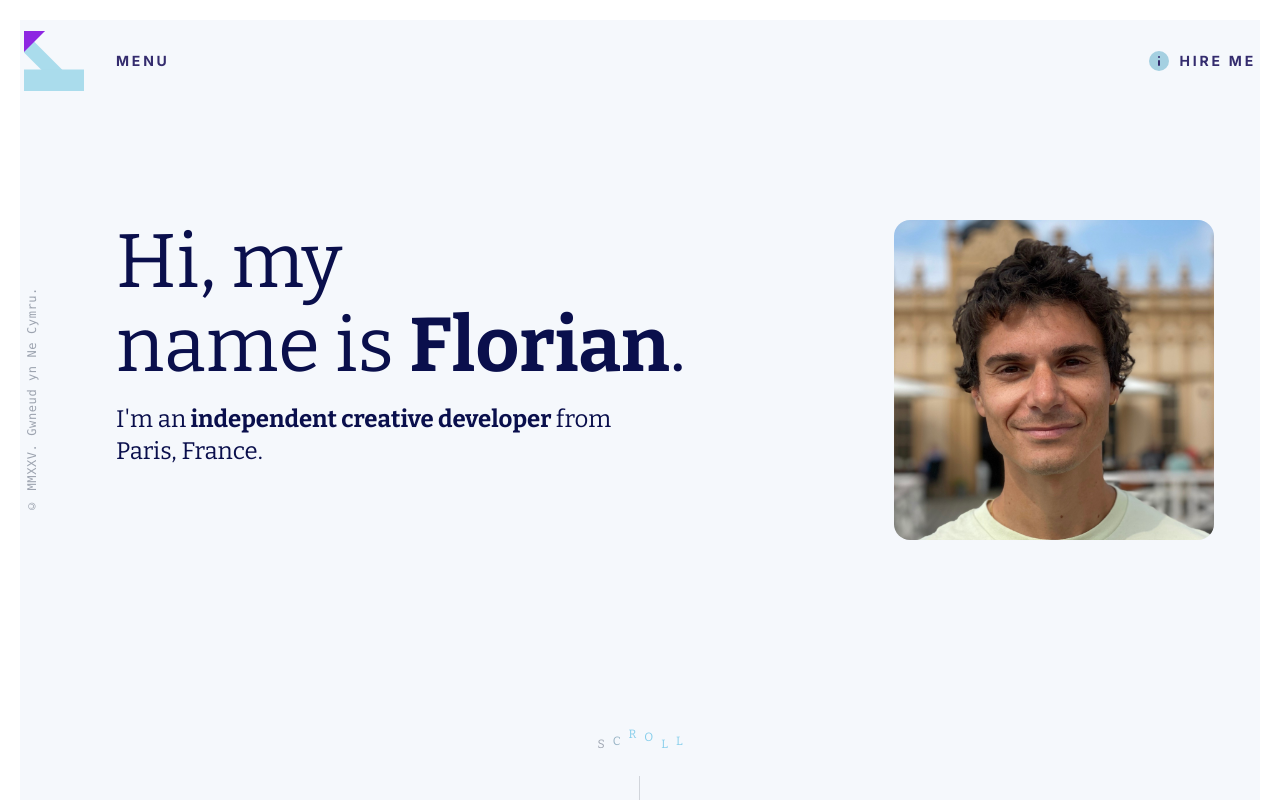
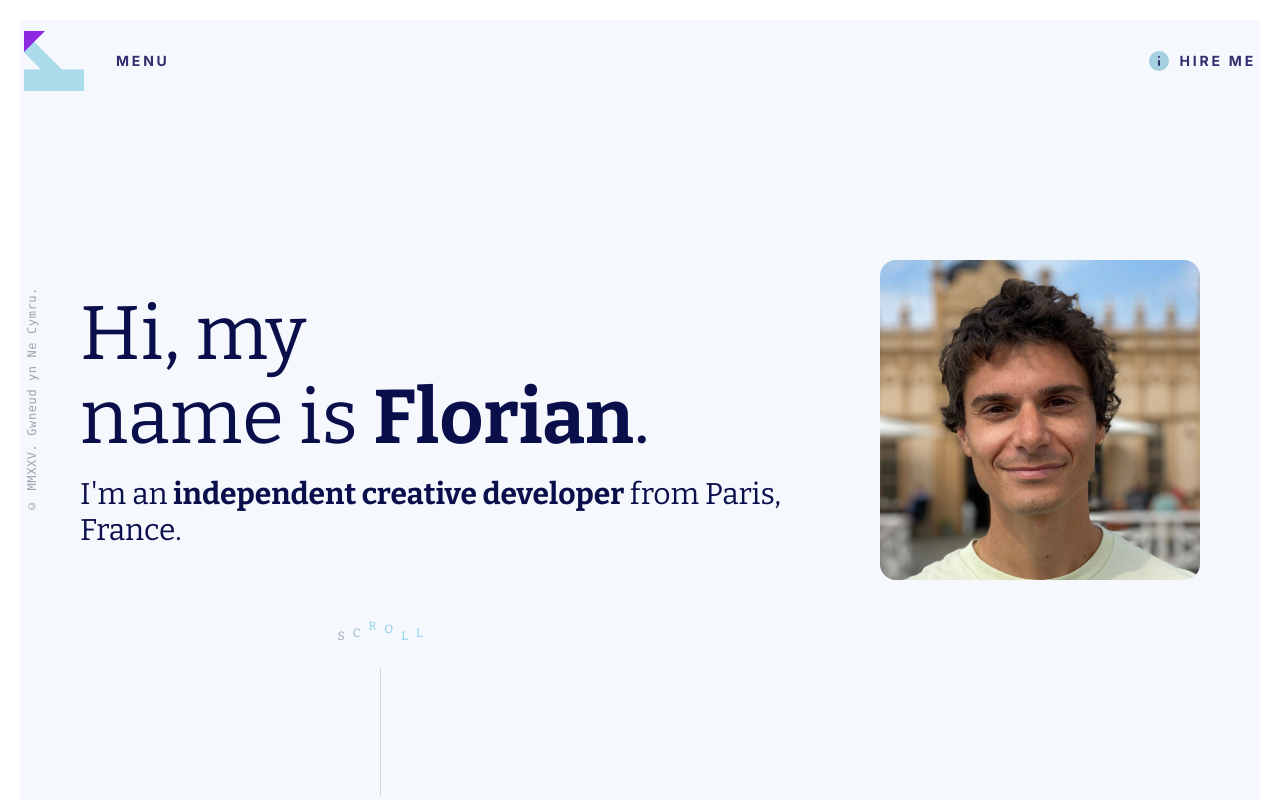
Before and after one commit to flobby41/Portfolio, a Next.js app in the folder robbowen-clone/: page / in a window 1280 px wide. Shown: the top 800 px of the page. Built offline with nearby package versions, Linux system fonts and the light colour scheme.

Commit message:
refactor: enhance Hero component layout and reintroduce ScrollIndicator for improved user engagement

```diff
--- a/robbowen-clone/src/app/page.tsx
+++ b/robbowen-clone/src/app/page.tsx
@@ -6,7 +6,6 @@ import OpenSource from "@/components/home/OpenSource";
 import { LazySection } from "@/components/home/LazySection";
 import { BlueImageReveal } from "@/components/home/BlueImageReveal";
 import { motion } from "framer-motion";
-import ScrollIndicator from "@/components/home/ScrollIndicator";
 
 const fadeInUp = {
   initial: { opacity: 0, y: 60 },
@@ -54,9 +53,6 @@ export default function Home() {
         <div className="flex flex-col min-h-screen">
           <div className="flex-1 flex items-center">
             <Hero />
-          </div>
-          <div className="h-20 flex justify-center items-center">
-            <ScrollIndicator />
           </div>
         </div>
 
--- a/robbowen-clone/src/components/home/Hero.tsx
+++ b/robbowen-clone/src/components/home/Hero.tsx
@@ -6,8 +6,10 @@ import ScrollIndicator from "./ScrollIndicator";
 
 const Hero = () => {
   return (
+    <div className="relative w-full">
+      <div className="max-w-6xl mx-auto px-4 flex flex-col">
         <motion.div
-      className="flex ml-20 max-w-6xl py-0 px-4"
+          className="flex items-center justify-between"
           initial={{ opacity: 0, y: 20 }}
           animate={{ opacity: 1, y: 0 }}
           transition={{ duration: 1 }}
@@ -26,12 +28,12 @@ const Hero = () => {
               Hi, my <br /> name  is <span className="font-bold">Florian</span>.
             </motion.h1>
             <motion.p
-          className="font-bitter text-2xl text-[#0A0F4C]"
+              className="font-bitter text-3xl text-[#0A0F4C]"
               initial={{ opacity: 0, x: -20 }}
               animate={{ opacity: 1, x: 0 }}
               transition={{ delay: 1.8, duration: 0.8 }}
             >
-          I'm an<span className="font-bold"> independent creative developer </span>  from <br /> Paris, France.
+              I'm an<span className="font-bold"> independent creative developer </span>  from Paris, France.
             </motion.p>
           </div>
 
@@ -45,11 +47,16 @@ const Hero = () => {
               src="/profile.jpg"
               alt="Florian's profile"
               fill
-          className="rounded-2xl object-cover ml-40"
+              className="rounded-2xl object-cover "
               priority
             />
           </motion.div>
         </motion.div>
+        <div className="p-8 mt-8 w-40 absolute left-[280px] top-[70%]">
+          <ScrollIndicator />
+        </div>
+      </div>
+    </div>
   );
 };
 
```
Lines whose indentation alone changed are shown as unchanged.
